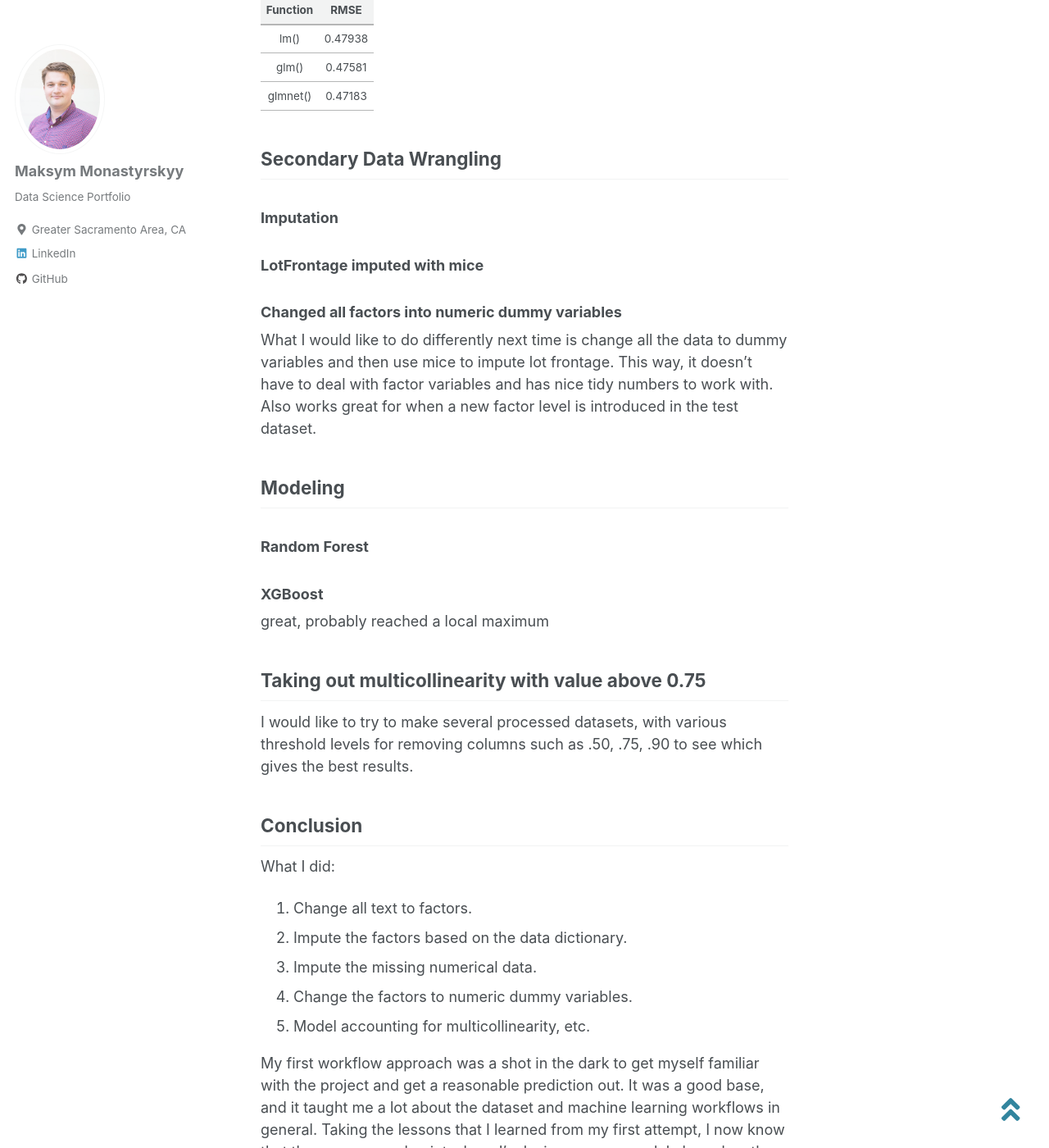
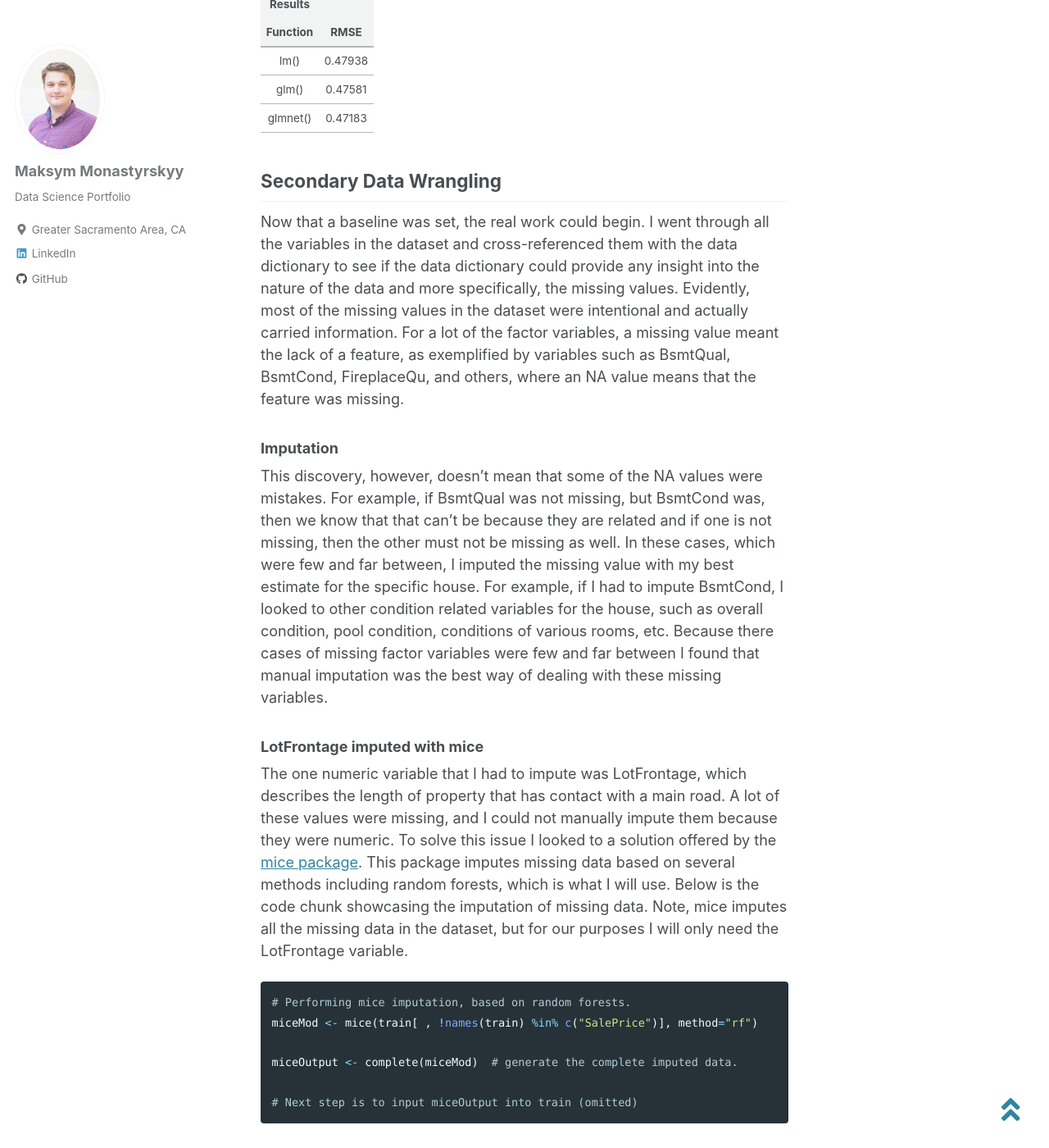
Before and after one commit to monastyrskyy/monastyrskyy.github.io, a Jekyll site: the page built from _posts/2019-7-12-real_estate_predictions.md, in a window 1280 px wide and 1400 px high, scrolled down 3423 px. Shown: the whole window at 82% size. Built offline with Jekyll 4.4.1, drawn with Linux system fonts in a browser that asks for light colours; cached includes are drawn as plain includes; nearby versions of some CDN libraries; formulas are drawn with MathJax 3; some of the changed text lies outside the part shown.

Commit message:
real estate v3 - misc.

````diff
--- a/_posts/2019-7-12-real_estate_predictions.md
+++ b/_posts/2019-7-12-real_estate_predictions.md
@@ -25,6 +25,8 @@
 <script src='https://cdnjs.cloudflare.com/ajax/libs/mathjax/2.7.5/MathJax.js?config=TeX-MML-AM_CHTML' async></script>
 
 **Think about dividing this up into several posts and have one single one at the end that summarizes and references each part of this post.**
+**Add an executive summary**
+
 
 ## Introduction
 In this project I take a dive into real estate data with the <a href="https://www.kaggle.com/c/house-prices-advanced-regression-techniques" target="blank">House Prices: Advanced Regression Techniques</a> competition on Kaggle. This competition serves as a first step for beginners to "get their feet wet" with advanced regression and machine learning by predicting real estate prices based on a combination of qualitative and quantitative predictors.
@@ -92,14 +94,46 @@
 |glmnet()|0.47183|
 
 
+## Secondary Data Wrangling
+
+Now that a baseline was set, the real work could begin. I went through all the variables in the dataset and cross-referenced them with the data dictionary to see if the data dictionary could provide any insight into the nature of the data and more specifically, the missing values. Evidently, most of the missing values in the dataset were intentional and actually carried information. For a lot of the factor variables, a missing value meant the lack of a feature, as exemplified by variables such as BsmtQual, BsmtCond, FireplaceQu, and others, where an NA value means that the feature was missing.
+
+### Imputation
+
+This discovery, however, doesn't mean that some of the NA values were mistakes. For example, if BsmtQual was not missing, but BsmtCond was, then we know that that can't be because they are related and if one is not missing, then the other must not be missing as well. In these cases, which were few and far between, I imputed the missing value with my best estimate for the specific house. For example, if I had to impute BsmtCond, I looked to other condition related variables for the house, such as overall condition, pool condition, conditions of various rooms, etc. Because there cases of missing factor variables were few and far between I found that manual imputation was the best way of dealing with these missing variables.
+
+### LotFrontage imputed with mice
+
+The one numeric variable that I had to impute was LotFrontage, which describes the length of property that has contact with a main road. A lot of these values were missing, and I could not manually impute them because they were numeric. To solve this issue I looked to a solution offered by the <a href="https://cran.r-project.org/web/packages/mice/index.html" target="blank">mice package</a>. This package imputes missing data based on several methods including random forests, which is what I will use. Below is the code chunk showcasing the imputation of missing data. Note, mice imputes all the missing data in the dataset, but for our purposes I will only need the LotFrontage variable.
+
+```r
+# Performing mice imputation, based on random forests.
+miceMod <- mice(train[ , !names(train) %in% c("SalePrice")], method="rf")
+
+miceOutput <- complete(miceMod)  # generate the complete imputed data.
+
+# Next step is to input miceOutput into train (omitted)
+```
 
 
+### Factors -> Numeric Dummy Variables
 
-## Secondary Data Wrangling
-### Imputation
-### LotFrontage imputed with mice
+After some research I realized that even though `lm(), glm(), glmnet()` can process categorical data, they work better with numeric-only data. To amend this, I changed all the factor variables into numeric, by assigning each factor level to a number. To avoid overfitting, I grouped certain factor levels together and assigned them to a single number. Also, I made sure that there is no dummy variable that had a low amount of observations (under ~30). Below is an example of this concept:
 
-### Changed all factors into numeric dummy variables
+```r
+# HouseStyle Variable Assignment
+# Made a new train_v1 dataframe to populate with the new data
+
+train_v1$HouseStyle[train$HouseStyle %in% c("2.5Fin", "2Story")] <- 2
+train_v1$HouseStyle[train$HouseStyle %in% c("1Story", "SLvl")] <- 1
+train_v1$HouseStyle[!train$HouseStyle %in% c("2.5Fin", "2Story", "1Story", "SLvl")] <- 0
+
+# How many observations in each variable?
+table(train_processed_v1$HouseStyle)
+```
+Dummy Variable|0 |1 |2 |
+|:---:|:---:|:---:|:---:|
+|Observation Count|216 |791 |453 |
 
 What I would like to do differently next time is change all the data to dummy variables and then use mice to impute lot frontage. This way, it doesn't have to deal with factor variables and has nice tidy numbers to work with. Also works great for when a new factor level is introduced in the test dataset.
 
````
